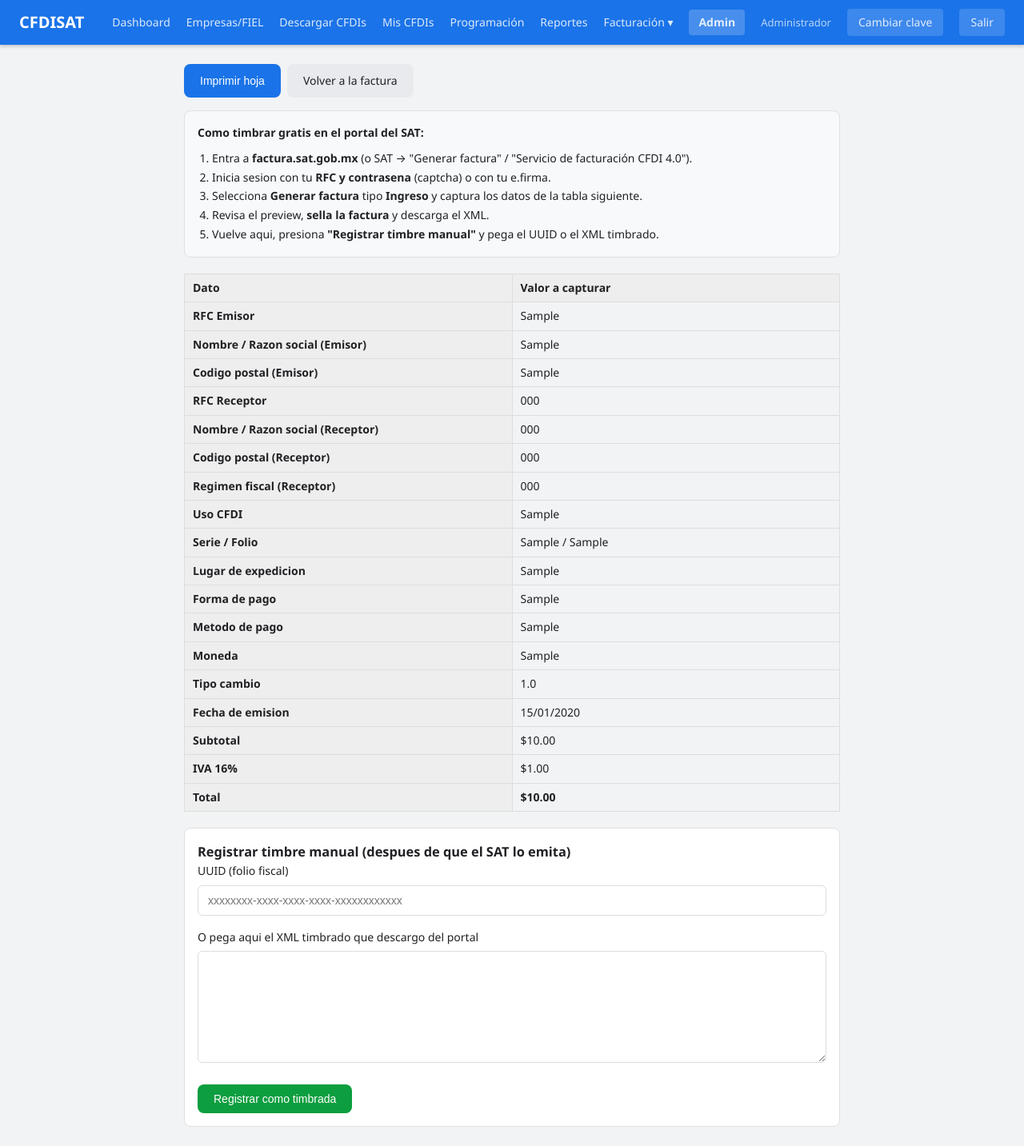
After one commit to lalomedrano23/cfdisat, a Flask app: page /facturacion/facturas/1/guia in a window 1280 px wide. The commit adds this page. Shown: the whole page at 80% size. Run offline with Flask 3, Linux system fonts and the light colour scheme; a user stored in the database is signed in; tables that the repository leaves empty hold one stand-in row (values such as "Sample post").

Commit message:
Fix error 'IdSolicitud' en descargas SAT (muestra rechazo real) + timbrado manual gratuito via portal SAT (guia de captura + registro UUID/XML)

```diff
--- a/app/facturacion.py
+++ b/app/facturacion.py
@@ -1,6 +1,7 @@
 """Modulo Facturacion: Validacion de RFC Acreedor y Creacion + Timbrado de CFDIs 4.0."""
 
 import json
+import uuid as uuidmod
 from datetime import datetime
 
 from flask import Blueprint, Response, current_app, flash, redirect, render_template, request, url_for
@@ -432,3 +433,118 @@ def eliminar_factura(factura_id):
     db.session.commit()
     flash('Factura eliminada.', 'success')
     return redirect(url_for('facturacion.facturas'))
+
+
+def _factura_o_redirect(factura_id):
+    factura = Factura.query.get_or_404(factura_id)
+    if factura.user_id != current_user.id:
+        flash('No tienes acceso.', 'error')
+        return None, redirect(url_for('facturacion.facturas'))
+    return factura, None
+
+
+def _extraer_timbre(xml_text):
+    """Devuelve (uuid, fecha_timbrado) desde el XML timbrado por el SAT."""
+    from lxml import etree
+    from decimal import Decimal, InvalidOperation
+
+    try:
+        root = etree.fromstring(xml_text.encode('utf-8'))
+    except etree.XMLSyntaxError as e:
+        raise Exception(f'El XML capturado no es valido: {e}')
+
+    tag = etree.QName(root).localname if hasattr(root.tag, 'text') else str(root.tag).rsplit('}', 1)[-1]
+    if tag != 'Comprobante':
+        raise Exception('El XML no parece un CFDI (falta el nodo Comprobante).')
+
+    timbre = None
+    for el in root.iter():
+        local = str(el.tag).rsplit('}', 1)[-1]
+        if local == 'TimbreFiscalDigital':
+            timbre = el
+            break
+    if timbre is None:
+        raise Exception('El XML no contiene el nodo TimbreFiscalDigital; verifica que sea el XML timbrado por el SAT.')
+
+    uuid_val = timbre.get('UUID', '').strip()
+    fecha_timbrado = timbre.get('FechaTimbrado', '').strip() or None
+    if not uuid_val:
+        raise Exception('El TimbreFiscalDigital no tiene UUID.')
+
+    return uuid_val, fecha_timbrado
+
+
+@facturacion_bp.route('/facturacion/facturas/<int:factura_id>/guia')
+@login_required
+def guia_captura(factura_id):
+    factura, redir = _factura_o_redirect(factura_id)
+    if redir:
+        return redir
+    concepto = None
+    if factura.concepto_json:
+        try:
+            concepto = json.loads(factura.concepto_json)
+        except Exception:
+            pass
+    empresa = db.session.get(Empresa, factura.empresa_id)
+    return render_template('facturacion/guia_captura.html', factura=factura, concepto=concepto, empresa=empresa)
+
+
+@facturacion_bp.route('/facturacion/facturas/<int:factura_id>/timbrado-manual', methods=['POST'])
+@login_required
+def registrar_timbrado_manual(factura_id):
+    factura, redir = _factura_o_redirect(factura_id)
+    if redir:
+        return redir
+
+    xml_text = (request.form.get('xml_timbrado') or '').strip()
+    uuid_text = (request.form.get('uuid') or '').strip()
+
+    if not xml_text and not uuid_text:
+        flash('Indica el UUID o pega el XML timbrado.', 'error')
+        return redirect(url_for('facturacion.guia_captura', factura_id=factura.id))
+
+    uuid_val = None
+    fecha_timbrado = None
+    xml_normalizado = None
+    try:
+        if xml_text:
+            uuid_val, fecha_timbrado = _extraer_timbre(xml_text)
+            xml_normalizado = xml_text
+            from lxml import etree
+            xml_normalizado = etree.tostring(etree.fromstring(xml_text.encode('utf-8')),
+                                             pretty_print=True, encoding='unicode')
+            if uuid_text:
+                try:
+                    uuid_text_canon = str(uuidmod.UUID(uuid_text))
+                except Exception:
+                    flash('El UUID capturado no tiene el formato correcto.', 'error')
+                    return redirect(url_for('facturacion.guia_captura', factura_id=factura.id))
+                if uuid_text_canon != str(uuidmod.UUID(uuid_val)):
+                    flash('El UUID capturado no coincide con el UUID del XML.', 'error')
+                    return redirect(url_for('facturacion.guia_captura', factura_id=factura.id))
+        else:
+            uuid_val = str(uuidmod.UUID(uuid_text))
+    except Exception as e:
+        flash(f'No se pudo registrar el timbre: {e}', 'error')
+        return redirect(url_for('facturacion.guia_captura', factura_id=factura.id))
+
+    if not fecha_timbrado:
+        from satcfdi.cfdi import MEXICO_TZ
+        fecha_timbrado = datetime.now(MEXICO_TZ)
+    else:
+        try:
+            fecha_timbrado = datetime.fromisoformat(str(fecha_timbrado).replace('Z', '+00:00'))
+        except Exception:
+            from satcfdi.cfdi import MEXICO_TZ
+            fecha_timbrado = datetime.now(MEXICO_TZ)
+
+    factura.uuid = uuid_val
+    factura.fecha_timbrado = fecha_timbrado
+    factura.xml_timbrado = xml_normalizado
+    factura.estado = 'timbrada'
+    factura.mensaje = 'Timbrada manualmente en el portal gratuito del SAT.'
+    db.session.commit()
+
+    flash(f'Factura registrada como timbrada (UUID {uuid_val}).', 'success')
+    return redirect(url_for('facturacion.detalle', factura_id=factura.id))
--- a/app/templates/facturacion/factura_detalle.html
+++ b/app/templates/facturacion/factura_detalle.html
@@ -61,6 +61,7 @@
     </table>
 
     <div class="dashboard-actions" style="margin-top:20px">
+        <a href="{{ url_for('facturacion.guia_captura', factura_id=factura.id) }}" class="btn btn-secondary">Guia de captura SAT (gratis)</a>
         <a href="{{ url_for('facturacion.descargar_xml', factura_id=factura.id) }}" class="btn btn-primary">Descargar XML</a>
         {% if factura.estado != 'timbrada' %}
         <form method="POST" action="{{ url_for('facturacion.timbrar_factura', factura_id=factura.id) }}" style="display:inline"
--- /dev/null
+++ b/app/templates/facturacion/guia_captura.html
@@ -0,0 +1,86 @@
+{% extends 'base.html' %}
+{% block title %}Guia de captura SAT - CFDISAT{% endblock %}
+{% block content %}
+<style>
+    .hoja { max-width: 820px; margin: 0 auto; font-size: 14px; }
+    .guia-acciones { display: flex; gap: 8px; margin-bottom: 16px; flex-wrap: wrap; }
+    .pasos { background: #f8f9fa; border: 1px solid #e0e0e0; border-radius: 8px; padding: 16px; margin-bottom: 20px; }
+    .pasos ol { margin: 8px 0 0 18px; line-height: 1.7; }
+    table.hoja-tabla { width: 100%; border-collapse: collapse; }
+    table.hoja-tabla th, table.hoja-tabla td { border: 1px solid #ddd; padding: 6px 10px; text-align: left; vertical-align: top; }
+    table.hoja-tabla th { background: #eee; width: 200px; }
+    .registro-manual { background: #fff; border: 1px solid #e0e0e0; border-radius: 8px; padding: 16px; margin-top: 20px; }
+    .registro-manual textarea { width: 100%; min-height: 140px; font-family: monospace; font-size: 12px; }
+    @media print {
+        .guia-acciones, .registro-manual, nav, .flash-messages { display: none !important; }
+        .hoja { max-width: 100%; }
+        body { background: #fff; }
+    }
+</style>
+
+<div class="hoja">
+    <div class="guia-acciones">
+        <button class="btn btn-primary" onclick="window.print()">Imprimir hoja</button>
+        <a href="{{ url_for('facturacion.detalle', factura_id=factura.id) }}" class="btn btn-secondary">Volver a la factura</a>
+    </div>
+
+    <div class="pasos">
+        <strong>Como timbrar gratis en el portal del SAT:</strong>
+        <ol>
+            <li>Entra a <strong>factura.sat.gob.mx</strong> (o SAT → "Generar factura" / "Servicio de facturación CFDI 4.0").</li>
+            <li>Inicia sesion con tu <strong>RFC y contrasena</strong> (captcha) o con tu e.firma.</li>
+            <li>Selecciona <strong>Generar factura</strong> tipo <strong>Ingreso</strong> y captura los datos de la tabla siguiente.</li>
+            <li>Revisa el preview, <strong>sella la factura</strong> y descarga el XML.</li>
+            <li>Vuelve aqui, presiona <strong>"Registrar timbre manual"</strong> y pega el UUID o el XML timbrado.</li>
+        </ol>
+    </div>
+
+    <table class="hoja-tabla">
+        <tr><th>Dato</th><th>Valor a capturar</th></tr>
+        <tr><th>RFC Emisor</th><td>{{ factura.empresa.rfc if factura.empresa else '' }}</td></tr>
+        <tr><th>Nombre / Razon social (Emisor)</th><td>{{ factura.empresa.razon_social if factura.empresa else '' }}</td></tr>
+        <tr><th>Codigo postal (Emisor)</th><td>{{ factura.lugar_expedicion if factura.lugar_expedicion else '' }}</td></tr>
+        <tr><th>RFC Receptor</th><td>{{ factura.rfc_receptor }}</td></tr>
+        <tr><th>Nombre / Razon social (Receptor)</th><td>{{ factura.nombre_receptor }}</td></tr>
+        <tr><th>Codigo postal (Receptor)</th><td>{{ factura.codigo_postal_receptor or factura.receptor_cp or '' }}</td></tr>
+        <tr><th>Regimen fiscal (Receptor)</th><td>{{ factura.regimen_fiscal_receptor or '' }}</td></tr>
+        <tr><th>Uso CFDI</th><td>{{ factura.uso_cfdi or 'G03' }}</td></tr>
+        <tr><th>Serie / Folio</th><td>{{ factura.serie or '' }} / {{ factura.folio or '' }}</td></tr>
+        <tr><th>Lugar de expedicion</th><td>{{ factura.lugar_expedicion or '' }}</td></tr>
+        <tr><th>Forma de pago</th><td>{{ factura.forma_pago or '03' }}</td></tr>
+        <tr><th>Metodo de pago</th><td>{{ factura.metodo_pago or 'PUE' }}</td></tr>
+        <tr><th>Moneda</th><td>{{ factura.moneda or 'MXN' }}</td></tr>
+        <tr><th>Tipo cambio</th><td>{{ factura.tipo_cambio or ('' if (factura.moneda or 'MXN') == 'MXN' else '1') }}</td></tr>
+        <tr><th>Fecha de emision</th><td>{{ factura.fecha_emision.strftime('%d/%m/%Y') }}</td></tr>
+        {% if concepto %}
+        <tr>
+            <th>Concepto (clave / cantidad / unidad / descripcion / valor c/u)</th>
+            <td>
+                {{ concepto[0].clave_prod_serv or '84111506' }} — {{ concepto[0].cantidad }} {{ concepto[0].clave_unidad or 'ACT' }}
+                — {{ concepto[0].descripcion }} — ${{ "{:,.2f}".format(concepto[0].valor_unitario | float) }}
+            </td>
+        </tr>
+        {% endif %}
+        <tr><th>Subtotal</th><td>${{ "{:,.2f}".format(factura.subtotal or 0) }}</td></tr>
+        <tr><th>IVA 16%</th><td>${{ "{:,.2f}".format(factura.iva or 0) }}</td></tr>
+        <tr><th>Total</th><td><strong>${{ "{:,.2f}".format(factura.total or 0) }}</strong></td></tr>
+    </table>
+
+    <div class="registro-manual">
+        <h3>Registrar timbre manual (despues de que el SAT lo emita)</h3>
+        <form method="POST" action="{{ url_for('facturacion.registrar_timbrado_manual', factura_id=factura.id) }}">
+            <div class="form-group">
+                <label for="uuid">UUID (folio fiscal)</label>
+                <input type="text" id="uuid" name="uuid" placeholder="xxxxxxxx-xxxx-xxxx-xxxx-xxxxxxxxxxxx">
+            </div>
+            <div class="form-group">
+                <label for="xml_timbrado">O pega aqui el XML timbrado que descargo del portal</label>
+                <textarea id="xml_timbrado" name="xml_timbrado"></textarea>
+            </div>
+            <div class="form-actions">
+                <button type="submit" class="btn btn-success">Registrar como timbrada</button>
+            </div>
+        </form>
+    </div>
+</div>
+{% endblock %}
```
Also changed, not shown: app/sat.py (+11 -0 lines).
